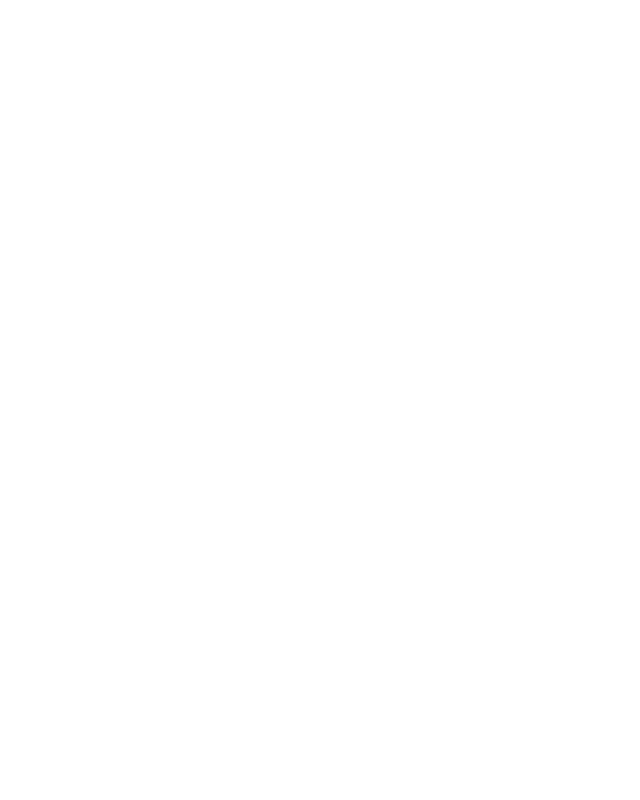
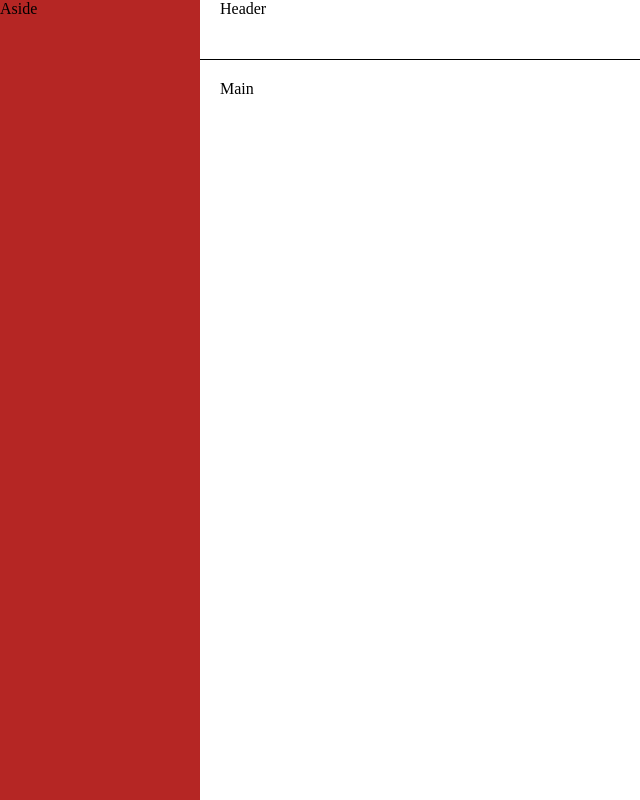
Before and after one commit to Luzyao052/toutiao-pc-project, a Vue app: page /#/ in a window 1280 px wide. Shown: the whole page, without its empty margins (0-640 px from the left). Built offline with nearby package versions, Linux system fonts and the light colour scheme.

Commit message:
首页-基础布局

```diff
--- a/src/router/index.js
+++ b/src/router/index.js
@@ -4,8 +4,11 @@
 
 //导入
 import Login from '@/views/login'
+import Home from '@/views/home'
+
 export default new VueRouter({
   routes: [
-    { path: '/login', component: Login }
+    { path: '/login', component: Login },
+    { path: '/', component: Home }
   ] // 路由规则
 })
--- /dev/null
+++ b/src/views/home/index.vue
@@ -0,0 +1,31 @@
+<template>
+<el-container class="container-home">
+  <el-aside class="my-aside" width="200px">Aside</el-aside>
+  <el-container>
+    <el-header class="my-header">Header</el-header>
+    <el-main>Main</el-main>
+  </el-container>
+</el-container>
+</template>
+
+<script>
+export default {
+name:''
+}
+</script>
+
+<style scoped lang="less">
+.container-home{
+  width:100%;
+  height:100%;
+  position: absolute;
+  left: 0;
+  top: 0;
+  .my-aside{
+    background-color: #B52624;
+  }
+  .my-header{
+    border-bottom: 1px solid #000;
+  }
+}
+</style>
--- a/src/views/login/index.vue
+++ b/src/views/login/index.vue
@@ -40,8 +40,8 @@
     }
     return{
       loginForm:{
-        mobile:'',
-        code:''
+        mobile:'13333333333',
+        code:'246810'
       },
       loginRules:{
         mobile:[
```
Also changed, not shown: src/views/login/1.vue (deleted).
